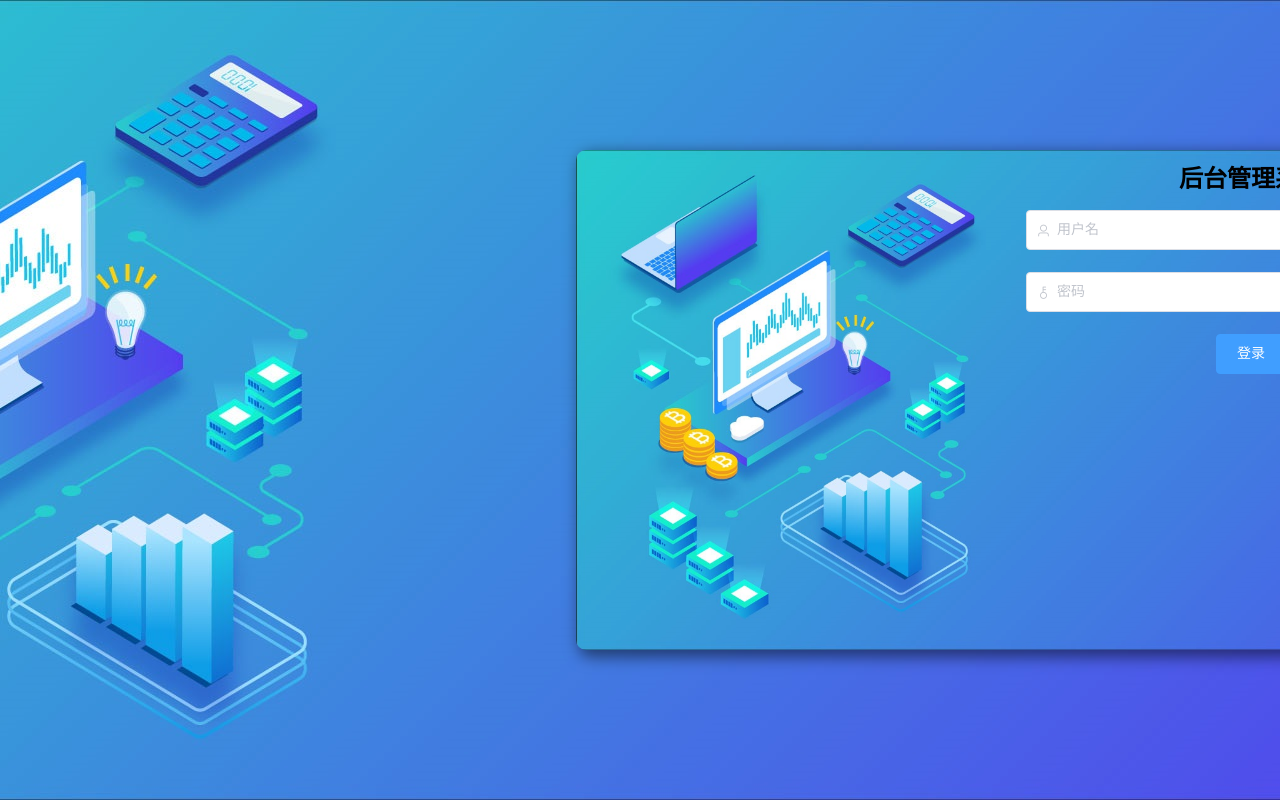
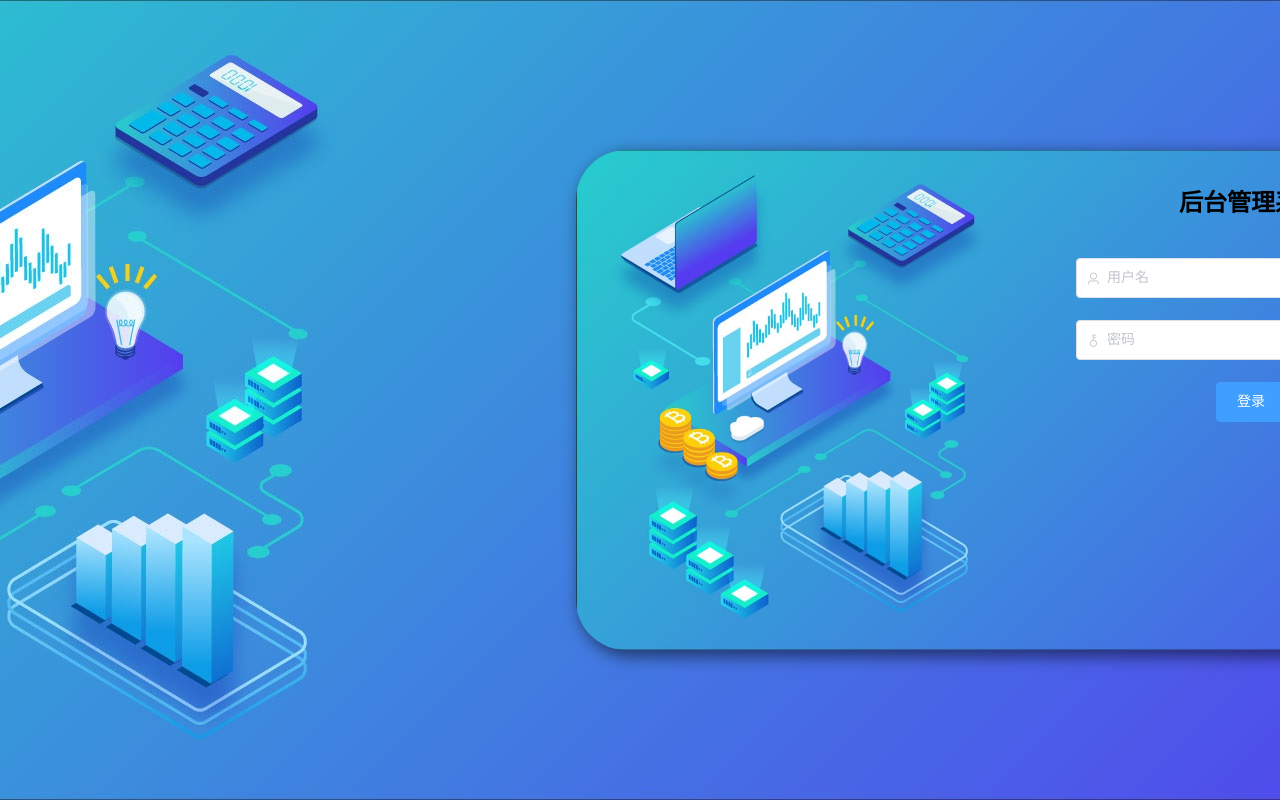
Before and after one commit to xcccch1/system, a Vue app: page /#/login in a window 1280 px wide. Shown: the top 800 px of the page. Built offline with nearby package versions, Linux system fonts and the light colour scheme.

Commit message:
porartion

```diff
--- a/src/App.vue
+++ b/src/App.vue
@@ -17,6 +17,8 @@ export default {
 }
 </script>
 
-<style lang="">
-
+<style lang="less" scoped>
+  #app{
+    min-width:930px;
+  }
 </style>
--- a/src/api/getmessages.js
+++ /dev/null
@@ -1,7 +0,0 @@
-import request from "@/utils/request";
-
-export const getmessagesAPI = () => {
-    return request({
-        url: "/getmessages"
-    })
-}
--- /dev/null
+++ b/src/api/login.js
@@ -0,0 +1,12 @@
+import request from "@/utils/request";
+
+export const loginAPI = (obj) => {
+    return request({
+        method:"post",
+        url: "/login",
+        data:{
+            username:obj.username,
+            password:obj.password
+        }
+    })
+}
--- a/src/style/global.css
+++ b/src/style/global.css
@@ -1,3 +1,8 @@
+*{
+    padding: 0;
+    margin: 0;
+    box-sizing: border-box;
+}
 html,
 body,
 #app {
--- a/src/utils/request.js
+++ b/src/utils/request.js
@@ -1,8 +1,16 @@
 import axios from "axios"
 
 const request = axios.create({
-    baseURL: "http://localhost:8080",
+    baseURL: "http://127.0.0.1:8888/api/private/v1/",
     timeout: 20000
 })
 
+// request.interceptors.request.use(config =>{
+//     config.headers["Content-Type"] = "application/json;charset=utf-8"
+//     const token = localStorage.getItem("token")?localStorage.getItem("token") :"";
+//     config.headers.Authorization = token;
+//     console.log(config);
+//     return config;
+// })
+
 export default request
--- a/src/view/home/index.vue
+++ b/src/view/home/index.vue
@@ -3,7 +3,6 @@
 </template>
 
 <script>
-import {getmessagesAPI} from '@/api/getmessages'
 
 export default {
   name: "Home",
--- a/src/view/login/index.vue
+++ b/src/view/login/index.vue
@@ -1,10 +1,11 @@
 <template>
   <div class="login_container">
-    <div class="loginbox">
-      <div class="test">
+    <transition name="el-fade-in-linear">
+      <div class="loginbox" v-show="show">
+        <div style="flex: 1;">
           <!-- <el-image :src="require('@/assets/img/loginbox_img.jpg')" fit="cover"></el-image> -->
         </div>
-      <div style="width: 50%;">
+        <div class="loginform">
           <h1 class="title">后台管理系统</h1>
           <el-form :model="ruleForm" status-icon :rules="rules" ref="ruleForm" class="demo-ruleForm">
             <el-form-item prop="username">
@@ -21,11 +22,12 @@
           </el-form>
         </div>
       </div>
+    </transition>
   </div>
 </template>
 
 <script>
-import { getmessagesAPI } from "@/api/getmessages";
+import { loginAPI } from "@/api/login";
 
 export default {
   name: "Login",
@@ -39,19 +41,24 @@ export default {
         username: [{ validator: this.validateUsername, trigger: "change" }],
         pass: [{ validator: this.validatePass, trigger: "change" }],
       },
+      show: false
     };
   },
-  async created() {
-    const res = await getmessagesAPI().catch((err) => {
+  async created() { },
+  methods: {
+    submitForm(formName) {
+      this.$refs[formName].validate(async (valid) => {
+        if (valid) {
+          const logininfo = {
+            username:this.ruleForm.username,
+            password:this.ruleForm.pass
+          }
+          loginAPI(logininfo).then(res => {
+            console.log(res);
+          }).catch((err) => {
             console.log(err);
           });
-    console.log(res);
-  },
-  methods: {
-    submitForm(formName) {
-      this.$refs[formName].validate((valid) => {
-        if (valid) {
-          alert("submit!");
+
         } else {
           return false;
         }
@@ -71,6 +78,9 @@ export default {
       callback();
     },
   },
+  mounted() {
+    this.show = true
+  },
 };
 </script>
 
@@ -81,10 +91,10 @@ export default {
 }
 
 .login_container {
-  position: relative;
-  // display: flex;
-  // align-items: center;
-  // justify-content: center;
+  // position: relative;
+  display: flex;
+  align-items: center;
+  justify-content: center;
   height: 100%;
   // background-color: #2b4b6b;
   background-image: url("@/assets/img/login_background_img.jpg");
@@ -102,7 +112,7 @@ export default {
   width: 900px;
   height: 500px;
   background-color: #fff;
-  border-radius: 10px;
+  border-radius: 50px;
   text-align: center;
   box-sizing: border-box;
   box-shadow: 5px 5px 15px 2px rgba(0, 0, 0, 0.5);
@@ -113,10 +123,29 @@ export default {
   left: 45%;
   top: 50%;
   transform: translateY(-50%);
+  transition: all ease-in 0.5s;
 }
 
-.test {
-  flex: 1;
+.loginform {
+  width: 50%;
+  // display: flex;
+  // flex-direction: column;
+  // justify-content: center;
+  padding: 0 50px;
 
+  h1 {
+    margin: 40px 0;
+  }
+}
+
+@media screen and(min-width: 1660px) {}
+
+@media screen and(max-width:1660px) {
+  .loginbox {
+    left: 50%;
+    top: 50%;
+    transform: translate(-50%, -50%);
+    transition: all ease-out 0.5s;
+  }
 }
 </style>
--- a/vue.config.js
+++ b/vue.config.js
@@ -1,5 +1,14 @@
 const { defineConfig } = require('@vue/cli-service')
 module.exports = defineConfig({
     transpileDependencies: true,
-    lintOnSave: false
+    lintOnSave: false,
+    devServer:{
+        proxy: {
+            '/proxy': {
+                target: 'http://127.0.0.1:8888/api/private/v1/',
+                pathRewrite: { "^/a": "" },
+                changOrigin: true
+            }
+        }
+    }
 })
```
Lines whose indentation alone changed are shown as unchanged.
